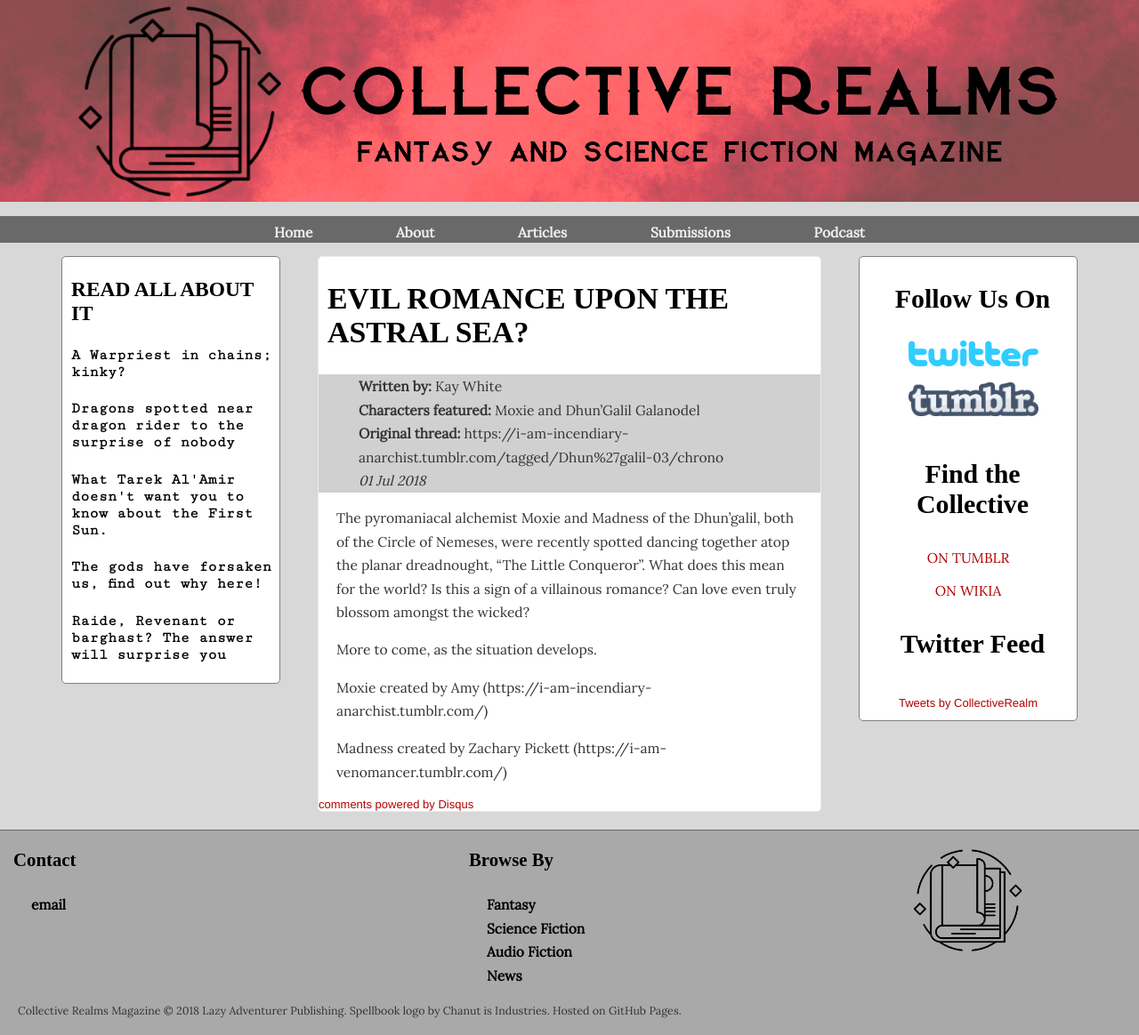
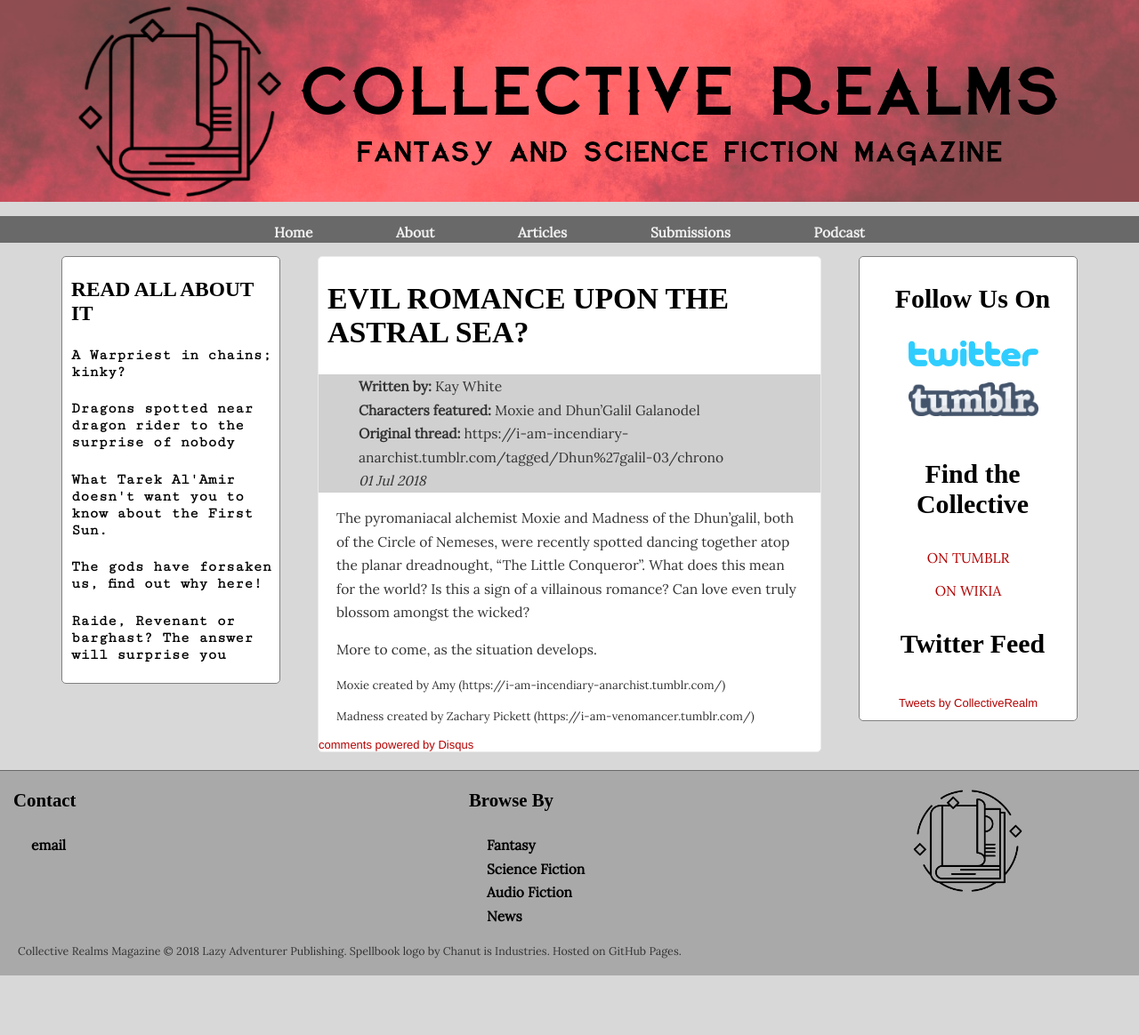
Before and after one commit to collectiverealms/collectiverealms, a Jekyll site: the page built from news/2018-07-01-Evil-Romance.html, in a window 1280 px wide. Shown: the whole page at 89% size. Built offline with Jekyll 4.4.1, drawn with Linux system fonts in a browser that asks for light colours; some web fonts are replaced; comment, search, counter and statistics services are not loaded; after the commit the page ends 1097 px from its top, so only the background shows below that.

Commit message:
Update main.css

```diff
--- a/css/main.css
+++ b/css/main.css
@@ -29,7 +29,7 @@ body {
                     }
 
 
-                    .termsandconditions {
+                    .termsandconditions, .credit {
                         font-size: 1em;
                     }
 
```
